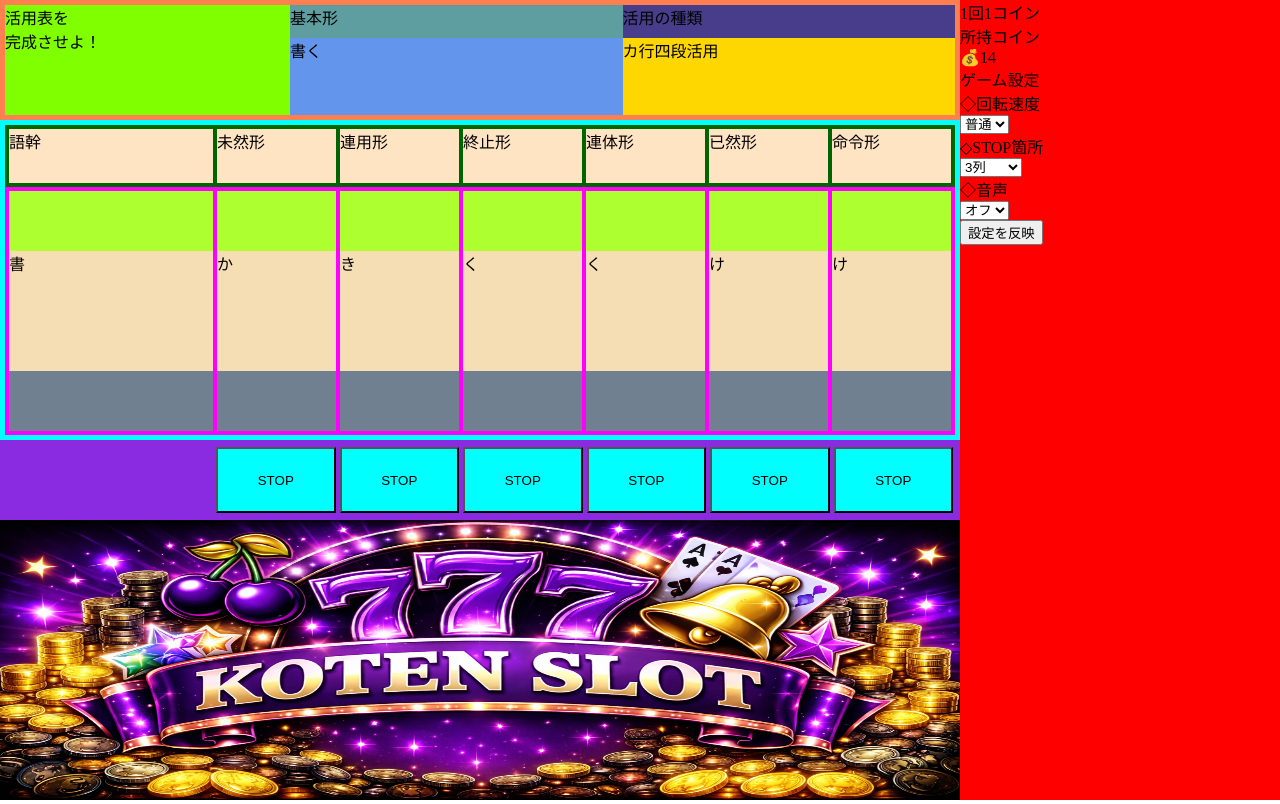
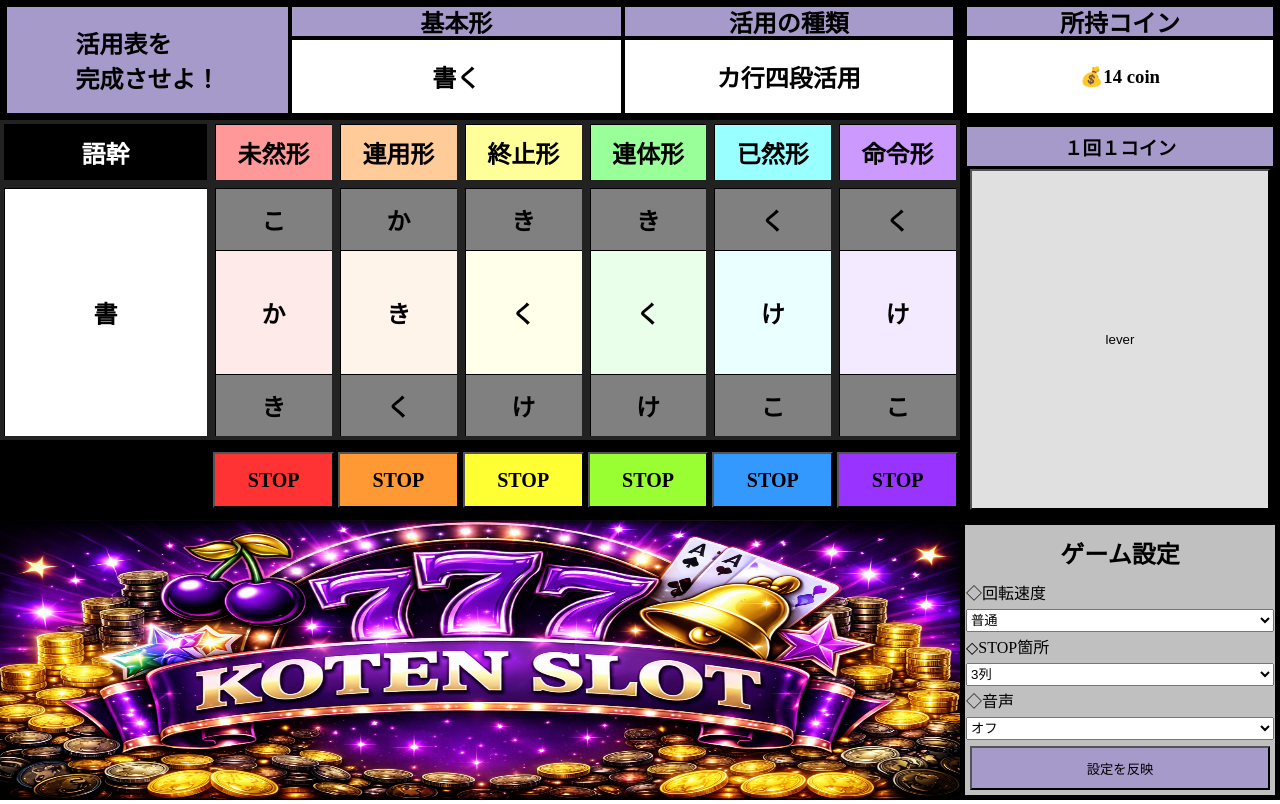
Before and after one commit to saka11show/bunpo_slot, a React (Vite) app: page / in a window 1280 px wide. Built offline with nearby package versions, Linux system fonts and the light colour scheme.

Commit message:
CSS設定完了

```diff
--- a/src/App.css
+++ b/src/App.css
@@ -1,119 +1,115 @@
 .page {
   width: 100vw;
   height: 100vh;
-  background-color: blue;
-}
-
-.frame {
-  background-color: green;
+  background-color: black;
 }
 
 .contents {
   display: grid;
   grid-template-columns: 75% 25%;
-  background-color: red;
 }
 
 .main {
   display: grid;
   grid-template-rows: 15vh 40vh 10vh 35vh;
-  background-color: yellow;
 }
 
 .target-info {
   display: grid;
   grid-template-columns: 30% 35% 35%;
   padding: 5px;
-  background-color: coral;
 }
 
 .target-title {
-  background-color: chartreuse;
+  border: 2px solid black;
+  background-color: #a59aca;
 }
 
 .target-basic-form {
   display: grid;
   grid-template-rows: 30% 70%;
-  background-color: blueviolet;
 }
 
 .target-basic-form-title {
-  background-color: cadetblue;
+  border: 2px solid black;
+  background-color: #a59aca;
 }
 
 .target-basic-form-value {
-  background-color: cornflowerblue;
+  border: 2px solid black;
+  background-color: white;
 }
 
 .target-katsuyo-type {
   display: grid;
   grid-template-rows: 30% 70%;
-  background-color: aquamarine;
 }
 
 .target-katsuyo-type-title {
-  background-color: darkslateblue;
+  border: 2px solid black;
+  background-color: #a59aca;
 }
 
 .target-katsuyo-type-value {
-  background-color: gold;
+  border: 2px solid black;
+  background-color: white;
 }
 
 .reels {
-  padding: 5px;
   display: grid;
   grid-template-rows: 20% 80%;
-  background-color: aqua;
 }
 
 .reel-headers {
   display: grid;
   grid-template-columns: 22% 13% 13% 13% 13% 13% 13%;
-  padding: 2px;
-  background-color: darkgreen;
 }
 
 .reel-header {
-  margin: 2px;
-  background-color:bisque;
+  border: 4px solid #222222;
+  box-shadow: inset 0.5px 0.5px 0.5px 0.5px black;
 }
 
 .reel-windows {
   display: grid;
   grid-template-columns: 22% 13% 13% 13% 13% 13% 13%;
-  padding: 2px;
-  background-color: fuchsia;
+}
+
+.reel-gokan {
+  border: 4px solid #222222;
+  box-shadow: inset 0.5px 0.5px 0.5px 0.5px black;
 }
 
 .reel-window{
   display: grid;
   grid-template-rows: 25% 50% 25%;
-  margin: 2px;
-  background-color: darkkhaki;
+  border: 4px solid #222222;
 }
 
 .reel-window-top {
-  background-color: greenyellow;
+  box-shadow: inset 0.5px 0.5px 0.5px 0.5px black;
+  background-color: gray;
 }
 
 .reel-window-middle {
-  background-color: wheat;
+  box-shadow: inset 0.5px 0.5px 0.5px 0.5px black;
+  background-color: white;
 }
 
 .reel-window-bottom {
-  background-color: slategray;
+  box-shadow: inset 0.5px 0.5px 0.5px 0.5px black;
+  background-color: gray;
 }
 
 .stop-buttons {
   display: grid;
   grid-template-columns: 22% 13% 13% 13% 13% 13% 13%;
-  padding: 5px;
-  background-color: blueviolet;
+  align-items: center;
 }
 
 .stop-button {
   margin: 2px;
-  background-color:cyan;
+  height: 70%;
 }
 
 .marquee {
@@ -121,5 +117,55 @@
 }
 
 .side {
+  display: grid;
+  grid-template-rows: 15vh 50vh 35vh;
+}
 
+.side-header {
+  display: grid;
+  grid-template-rows: 30% 70%;
+  border: 5px solid black;
 }
+
+.coin-status-title {
+  border: 2px solid black;
+  background-color: #a59aca;
+}
+
+.coin-status {
+  border: 2px solid black;
+  background-color: white;
+}
+
+.lever {
+  display: grid;
+  grid-template-rows: 10% 90%;
+  padding: 7px;
+}
+
+.lever-title {
+  background-color: #a59aca;
+}
+
+.lever-button {
+  margin: 3px;
+  background-color: #e0e0e0
+}
+
+.game-settings {
+  display: grid;
+  grid-template-rows: 20% 20% 20% 20% 20%;
+  border: 5px solid black;
+  background-color: #c0c0c0
+}
+
+.setting {
+  margin: 1px;
+  display: grid;
+  grid-template-columns: auto;
+}
+
+.setting-button {
+  margin: 5px;
+  background-color: #a59aca;
+}
--- a/src/App.tsx
+++ b/src/App.tsx
@@ -20,17 +20,11 @@ export default function App() {
             <Marquee />
           </main>
 
-          {/* 右：サイド筐体 */}
+          {/* 右：筐体サイド */}
           <aside className="side">
-            <section className="side-header">
-              <SideHeader />
-            </section>
-            <section className="lever">
-              <Lever />
-            </section>
-            <section className="game-setting">
-              <GameSettings />
-            </section>
+            <SideHeader />
+            <Lever />
+            <GameSettings />
           </aside>
         </div>
       </div>
--- a/src/components/GameSettings.tsx
+++ b/src/components/GameSettings.tsx
@@ -1,20 +1,20 @@
 export function GameSettings() {
   return (
-    <div className="settings">
-      <div className="settingsTitle">ゲーム設定</div>
+    <section className="game-settings">
+      <div className="setting-title center"><h2>ゲーム設定</h2></div>
 
-      <div className="settingsRow">
-        <div className="settingsLabel">◇回転速度</div>
-        <select className="settingsSelect" defaultValue="normal">
+      <div className="setting">
+        <div className="setting-label">◇回転速度</div>
+        <select className="setting-select" defaultValue="normal">
           <option value="slow">遅い</option>
           <option value="normal">普通</option>
           <option value="fast">速い</option>
         </select>
       </div>
 
-      <div className="settingsRow">
-        <div className="settingsLabel">◇STOP箇所</div>
-        <select className="settingsSelect" defaultValue="3">
+      <div className="setting">
+        <div className="setting-label">◇STOP箇所</div>
+        <select className="setting-select" defaultValue="3">
           <option value="6">無制限</option>
           <option value="3">3列</option>
           <option value="2">2列</option>
@@ -22,17 +22,17 @@ export function GameSettings() {
         </select>
       </div>
 
-      <div className="settingsRow">
-        <div className="settingsLabel">◇音声</div>
-        <select className="settingsSelect" defaultValue="off">
+      <div className="setting">
+        <div className="setting-label">◇音声</div>
+        <select className="setting-select" defaultValue="off">
           <option value="on">オン</option>
           <option value="off">オフ</option>
         </select>
       </div>
 
-      <button className="applyBtn" type="button">
+      <button className="setting-button" type="button">
         設定を反映
       </button>
-    </div>
+    </section>
   );
 }
--- a/src/components/Lever.tsx
+++ b/src/components/Lever.tsx
@@ -1,11 +1,8 @@
 export function Lever() {
   return (
-    <div className="leverPanel">
-      <div className="leverBox" aria-label="lever mock">
-        <div className="leverKnob" />
-        <div className="leverStem" />
-        <div className="leverSlot" />
-      </div>
-    </div>
+    <section className="lever">
+      <div className="lever-title center"><h1>１回１コイン</h1></div>
+      <button className="lever-button">lever</button>
+    </section>
   );
 }
--- a/src/components/Reels.tsx
+++ b/src/components/Reels.tsx
@@ -2,50 +2,48 @@ export function Reels() {
     return (
         <section className="reels">
             <div className="reel-headers">
-                <div className="reel-header">語幹</div>
-                <div className="reel-header">未然形</div>
-                <div className="reel-header">連用形</div>
-                <div className="reel-header">終止形</div>
-                <div className="reel-header">連体形</div>
-                <div className="reel-header">已然形</div>
-                <div className="reel-header">命令形</div>
+                <div className="reel-header center" style={{ backgroundColor: "black" }}><h1 style={{ color: "white"}}>語幹</h1></div>
+                <div className="reel-header center" style={{ backgroundColor: "#ff9999" }}><h2>未然形</h2></div>
+                <div className="reel-header center" style={{ backgroundColor: "#ffcc99" }}><h2>連用形</h2></div>
+                <div className="reel-header center" style={{ backgroundColor: "#ffff99" }}><h2>終止形</h2></div>
+                <div className="reel-header center" style={{ backgroundColor: "#99ff99" }}><h2>連体形</h2></div>
+                <div className="reel-header center" style={{ backgroundColor: "#99ffff" }}><h2>已然形</h2></div>
+                <div className="reel-header center" style={{ backgroundColor: "#cc99ff" }}><h2>命令形</h2></div>
             </div>
 
             <div className="reel-windows">
-                <div className="reel-window">
-                    <div className="reel-window-top"> </div>
-                    <div className="reel-window-middle">書</div>
-                    <div className="reel-window-bottom"> </div>
+                <div className="reel-gokan center" style={{ backgroundColor: "white" }}>
+                    <h1>書</h1>
                 </div>
                 <div className="reel-window">
-                    <div className="reel-window-top"></div>
-                    <div className="reel-window-middle">か</div>
-                    <div className="reel-window-bottom"></div>
+                    <div className="reel-window-top center"><h2>こ</h2></div>
+                    <div className="reel-window-middle center" style={{ backgroundColor: "#ffeaea" }}><h1>か</h1></div>
+                    <div className="reel-window-bottom center"><h2>き</h2></div>
                 </div>
                 <div className="reel-window">
-                    <div className="reel-window-top"></div>
-                    <div className="reel-window-middle">き</div>
-                    <div className="reel-window-bottom"></div>
+                    <div className="reel-window-top center"><h2>か</h2></div>
+                    <div className="reel-window-middle center" style={{ backgroundColor: "#fff4ea" }}><h1>き</h1></div>
+                    <div className="reel-window-bottom center"><h2>く</h2></div>
                 </div>
                 <div className="reel-window">
-                    <div className="reel-window-top"></div>
-                    <div className="reel-window-middle">く</div>
-                    <div className="reel-window-bottom"></div>
+                    <div className="reel-window-top center"><h2>き</h2></div>
+                    <div className="reel-window-middle center" style={{ backgroundColor: "#ffffea" }}><h1>く</h1></div>
+                    <div className="reel-window-bottom center"><h2>け</h2></div>
                 </div>
                 <div className="reel-window">
-                    <div className="reel-window-top"></div>
-                    <div className="reel-window-middle">く</div>
-                    <div className="reel-window-bottom"></div>
+                    <div className="reel-window-top center"><h2>き</h2></div>
+                    <div className="reel-window-middle center" style={{ backgroundColor: "#eaffea" }}><h1>く</h1></div>
+                    <div className="reel-window-bottom center"><h2>け</h2></div>
                 </div>
                 <div className="reel-window">
-                    <div className="reel-window-top"></div>
-                    <div className="reel-window-middle">け</div>
-                    <div className="reel-window-bottom"></div>
+                    <div className="reel-window-top center"><h2>く</h2></div>
+                    <div className="reel-window-middle center" style={{ backgroundColor: "#eaffff" }}><h1>け</h1></div>
+                    <div className="reel-window-bottom center"><h2>こ</h2></div>
                 </div>
                 <div className="reel-window">
-                    <div className="reel-window-top"></div>
-                    <div className="reel-window-middle">け</div>
-                    <div className="reel-window-bottom"></div>
+                    <div className="reel-window-top center"><h2>く</h2></div>
+                    <div className="reel-window-middle center" style={{ backgroundColor: "#f4eaff" }}><h1>け</h1></div>
+                    <div className="reel-window-bottom center"><h2>こ</h2></div>
                 </div>
             </div>
         </section>
--- a/src/components/SideHeader.tsx
+++ b/src/components/SideHeader.tsx
@@ -1,15 +1,11 @@
 export function SideHeader() {
   return (
-    <div className="sideTopPanel">
-      <div className="sideCoinRule">1回1コイン</div>
+    <section className="side-header">
+      <div className="coin-status-title center"><h2>所持コイン</h2></div>
 
-      <div className="walletBox">
-        <div className="walletTitle">所持コイン</div>
-        <div className="walletValue">
-          <span aria-hidden="true">💰</span>
-          <span>14</span>
-        </div>
+      <div className="coin-status center">
+        <h1>💰14 coin</h1>
       </div>
-    </div>
+    </section>
   );
 }
--- a/src/components/StopButtons.tsx
+++ b/src/components/StopButtons.tsx
@@ -1,13 +1,13 @@
 export function StopButtons() {
   return (
     <section className="stop-buttons">
-      <div className="dummy-button" aria-hidden="true" />
-      <button className="stop-button" type="button">STOP</button>
-      <button className="stop-button" type="button">STOP</button>
-      <button className="stop-button" type="button">STOP</button>
-      <button className="stop-button" type="button">STOP</button>
-      <button className="stop-button" type="button">STOP</button>
-      <button className="stop-button" type="button">STOP</button>
+      <div className="dummy" aria-hidden="true"/>
+      <button className="stop-button" type="button" style={{ backgroundColor: "#ff3333" }}><h1>STOP</h1></button>
+      <button className="stop-button" type="button" style={{ backgroundColor: "#ff9933" }}><h1>STOP</h1></button>
+      <button className="stop-button" type="button" style={{ backgroundColor: "#ffff33" }}><h1>STOP</h1></button>
+      <button className="stop-button" type="button" style={{ backgroundColor: "#99ff33" }}><h1>STOP</h1></button>
+      <button className="stop-button" type="button" style={{ backgroundColor: "#3399ff" }}><h1>STOP</h1></button>
+      <button className="stop-button" type="button" style={{ backgroundColor: "#9933ff" }}><h1>STOP</h1></button>
     </section>
   );
 }
--- a/src/components/TargetInfo.tsx
+++ b/src/components/TargetInfo.tsx
@@ -1,19 +1,18 @@
 export function TargetInfo() {
   return (
     <section className="target-info">
-      <div className="target-title">
-          活用表を<br />
-          完成させよ！
+      <div className="target-title center">
+          <h1>活用表を<br />完成させよ！</h1>
       </div>
 
       <div className="target-basic-form">
-        <div className="target-basic-form-title">基本形</div>
-        <div className="target-basic-form-value">書く</div>
+        <div className="target-basic-form-title center"><h2>基本形</h2></div>
+        <div className="target-basic-form-value center"><h1>書く</h1></div>
       </div>
 
       <div className="target-katsuyo-type">
-        <div className="target-katsuyo-type-title">活用の種類</div>
-        <div className="target-katsuyo-type-value">カ行四段活用</div>
+        <div className="target-katsuyo-type-title center"><h2>活用の種類</h2></div>
+        <div className="target-katsuyo-type-value center"><h1>カ行四段活用</h1></div>
       </div>
     </section>
   );
--- a/src/index.css
+++ b/src/index.css
@@ -8,3 +8,19 @@ body {
   margin: 0;
   background-color: #242424; /* 外界の色 */
 }
+
+h1 {
+  margin: 0;
+  font-family: "HiraginoSans-W0";
+}
+
+h2 {
+  margin: 0;
+  font-family: "HiraginoSans-W0";
+}
+
+.center {
+  display: flex;
+  justify-content: center;
+  align-items: center;
+}
```
